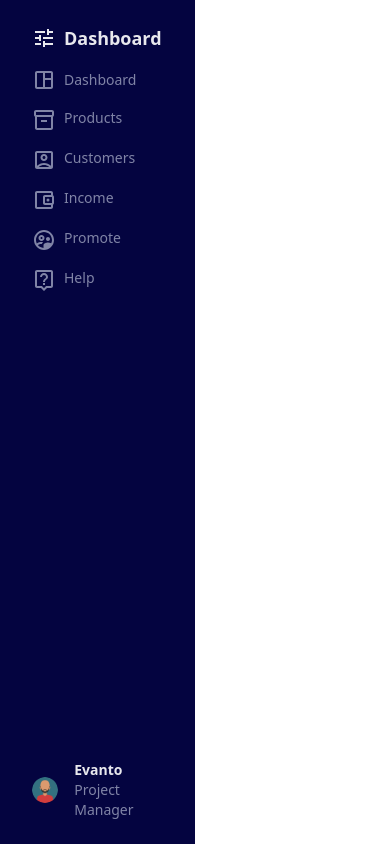
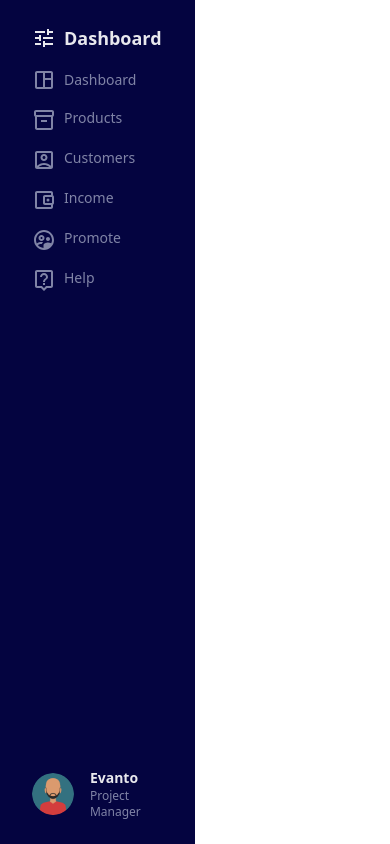
Before and after one commit to IzaanAnwar/fitpeo-assign, a React (Vite) app: page / in a window 390 px wide. Built offline with nearby package versions, Linux system fonts and the light colour scheme.

Commit message:
side panle

```diff
--- a/src/components/SidePanel.tsx
+++ b/src/components/SidePanel.tsx
@@ -13,7 +13,7 @@ const SidePanel = () => {
           <SettingsIcon />
           <h2 className="px-2 text-lg ">Dashboard</h2>
         </div>
-                <div className="flex justify-start items-center py-2 rounded-md px-4 hover:bg-accent-hover focus:bg-accent-primary">
+        <div className="flex justify-start items-center py-2 rounded-md px-4 hover:bg-accent-hover ">
           <DashboardIcon />
           <a href="#" className="px-2">
             Dashboard
@@ -55,11 +55,13 @@ const SidePanel = () => {
         <img
           src="/dummy-usr.png"
           alt="User"
-                    className="rounded-full w-[20%] md:w-[16%] h-[20%] md:h-[16%]"
+          className="rounded-full w-[32%] md:w-[16%] h-[32%] md:h-[16%]"
         />
         <div className="px-4">
           <h6 className="font-semibold text-light-text-pr">Evanto</h6>
-                    <p className="text-light-text-sc">Project Manager</p>
+          <p className="text-light-text-sc text-xs md:text-sm">
+            Project Manager
+          </p>
         </div>
       </div>
     </div>
```
Also changed, not shown: .prettierrc.json. Lines whose indentation alone changed are shown as unchanged.
